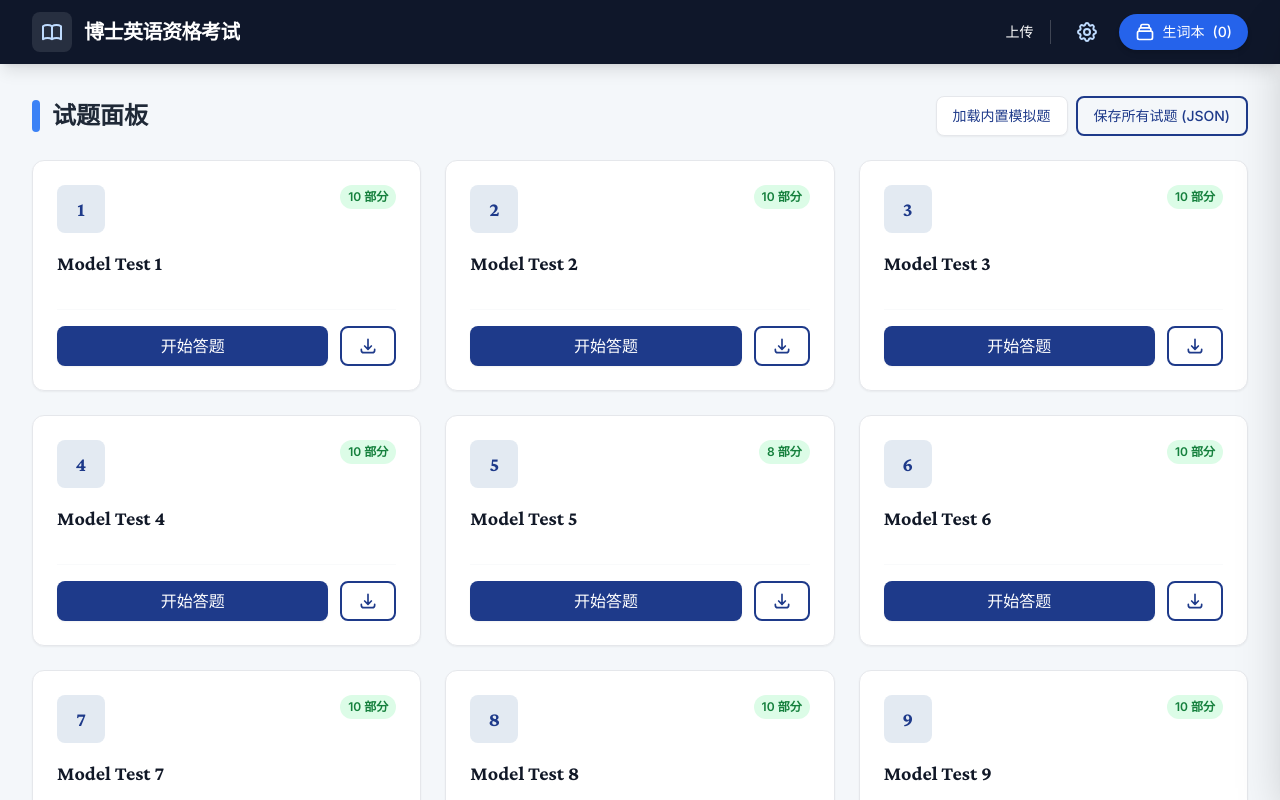
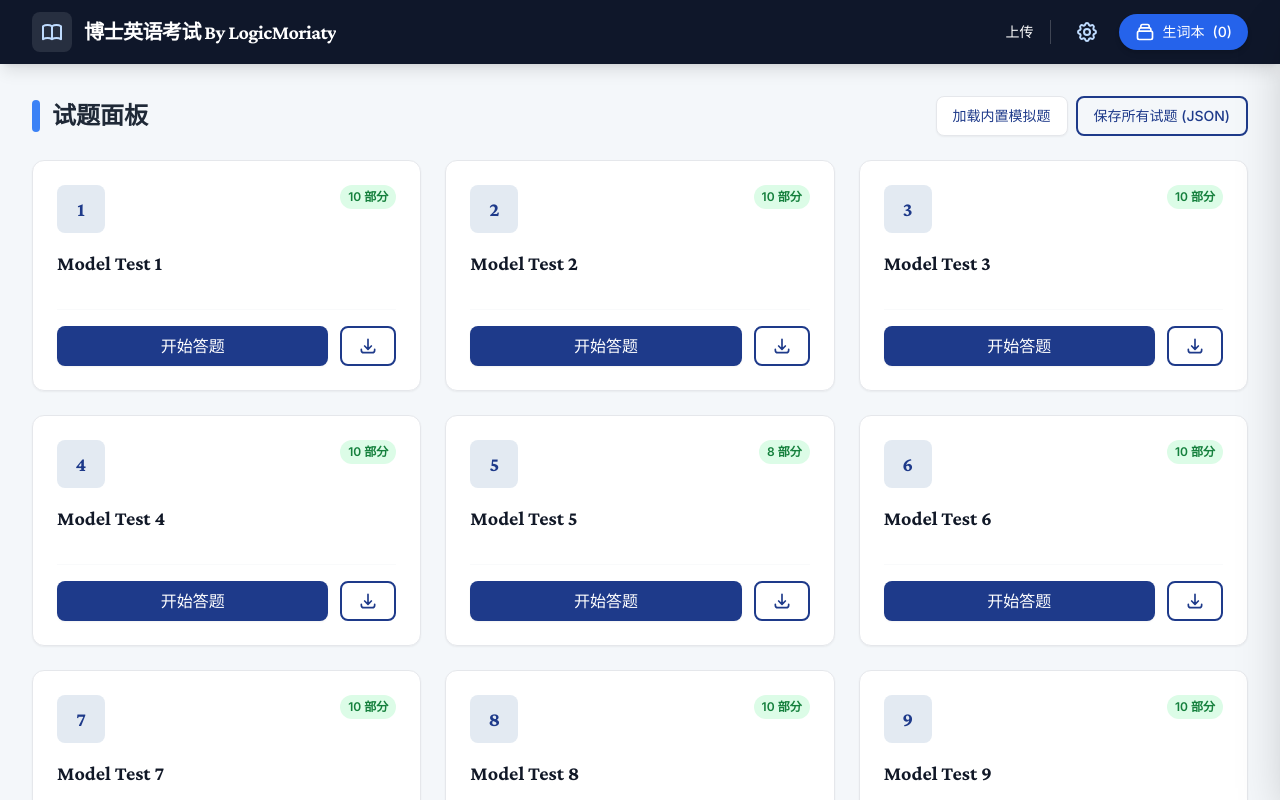
Before and after one commit to LogicMoriaty/UCAS-PhD-Exam, a React (Vite) app: page / in a window 1280 px wide. Shown: the top 800 px of the page. Built offline with nearby package versions, Linux system fonts and the light colour scheme.

Commit message:
Update App.tsx

```diff
--- a/App.tsx
+++ b/App.tsx
@@ -7,8 +7,8 @@ import VocabSidebar from './components/VocabSidebar';
 import { parseExamFiles, parseReferenceFiles, repairReferenceJson } from './services/geminiService';
 
 const translations: Translation = {
-  title: { en: "PhD English Prep", zh: "博士英语资格考试" },
-  subtitle: { en: "Upload your PDF containing multiple mock exams.", zh: "上传包含多套模拟题的PDF文件。" },
+  title: { en: "PhD English Prep", zh: "博士英语考试 By LogicMoriaty" },
+  subtitle: { en: "Upload your PDF containing multiple mock exams.", zh: "上传模拟题PDF文件。" },
   uploadBtn: { en: "Upload PDF", zh: "上传 PDF" },
   loadTest: { en: "Load Built-in Tests", zh: "加载内置模拟题" },
   dashboard: { en: "Dashboard", zh: "试题面板" },
```
